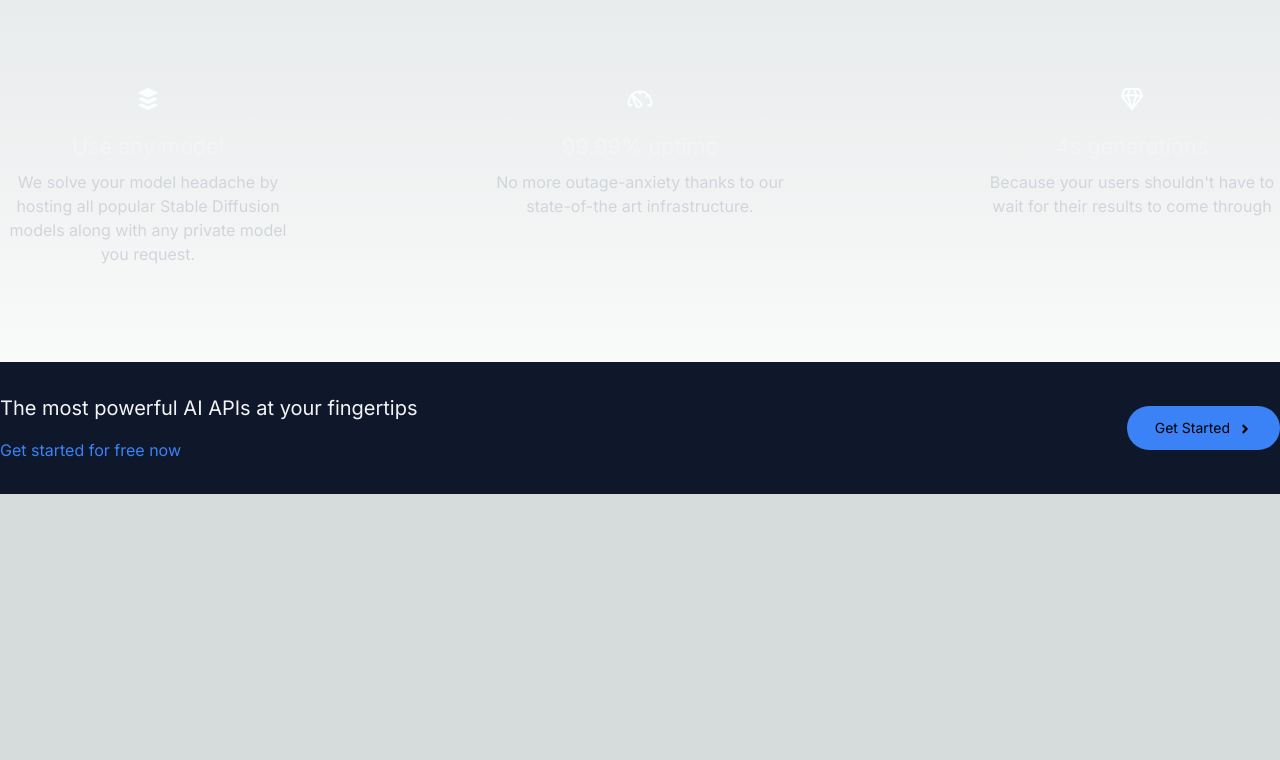
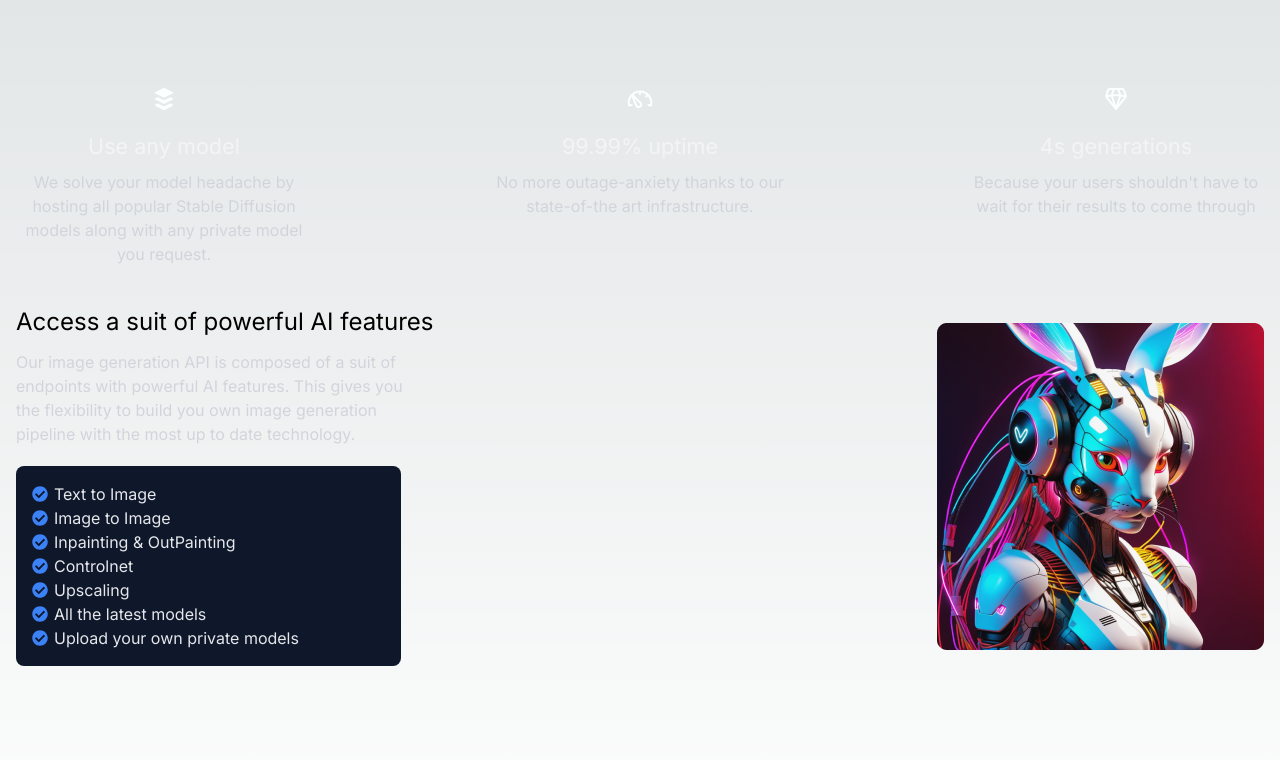
Before and after one commit to Fr0stm0urn3/lightsketch, a Next.js app: page /blog in a window 1280 px wide. Shown: the part 420-1180 px from the top of the page. Before the commit the page ends 914 px from the top, so only its background shows below. Built offline with nearby package versions, Linux system fonts and the light colour scheme.

Commit message:
AIFeatures component for blogPage

```diff
--- a/app/blog/page.jsx
+++ b/app/blog/page.jsx
@@ -1,6 +1,7 @@
 import Hero from "@/components/Hero"
 import personTwo from "@/assets/images/HeroPerson_Two.png"
 import Performances from "@/components/Performances"
+import AIFeatures from "@/components/AIFeatures"
 
 const BlogPage = () => {
   return (
@@ -11,6 +12,7 @@ const BlogPage = () => {
         editing apps.
       </Hero>
       <Performances />
+      <AIFeatures />
     </>
   )
 }
--- /dev/null
+++ b/components/AIFeatures.jsx
@@ -0,0 +1,54 @@
+import Image from "next/image"
+import bunnyAI from "@/assets/images/BunnyAI.png"
+import { FaCheckCircle } from "react-icons/fa"
+
+const AIFeatures = () => {
+  return (
+    <article className="container mx-auto px-4 flex flex-col justify-between items-center mt-10 lg:flex-row">
+      <div className="space-y-5">
+        <h3 className="text-2xl max-w-sm lg:max-w-md -mb-2">
+          Access a suit of powerful AI features{" "}
+        </h3>
+        <p className="max-w-[330px] lg:max-w-[400px] text-gray-300">
+          Our image generation API is composed of a suit of endpoints with powerful AI
+          features. This gives you the flexibility to build you own image generation
+          pipeline with the most up to date technology.{" "}
+        </p>
+        <ul className="text-gray-200 bg-slate-900 p-4 rounded-lg max-w-xs lg:max-w-[385px]">
+          <li className="flex items-center gap-1.5">
+            <FaCheckCircle className="text-blue-500" /> Text to Image
+          </li>
+          <li className="flex items-center gap-1.5">
+            <FaCheckCircle className="text-blue-500" /> Image to Image
+          </li>
+          <li className="flex items-center gap-1.5">
+            <FaCheckCircle className="text-blue-500" /> Inpainting & OutPainting
+          </li>
+          <li className="flex items-center gap-1.5">
+            <FaCheckCircle className="text-blue-500" /> Controlnet
+          </li>
+          <li className="flex items-center gap-1.5">
+            <FaCheckCircle className="text-blue-500" /> Upscaling
+          </li>
+          <li className="flex items-center gap-1.5">
+            <FaCheckCircle className="text-blue-500" /> All the latest models
+          </li>
+          <li className="flex items-center gap-1.5">
+            <FaCheckCircle className="text-blue-500" /> Upload your own private models
+          </li>
+        </ul>
+      </div>
+      <Image
+        sizes="100vw"
+        height={0}
+        width={0}
+        alt="BunnyAI"
+        src={bunnyAI}
+        className="mt-8 lg:mt-0"
+        priority
+      />
+    </article>
+  )
+}
+
+export default AIFeatures
--- a/components/Performances.jsx
+++ b/components/Performances.jsx
@@ -7,7 +7,7 @@ const Performances = ({ isHomePage = false }) => {
   return (
     <>
       {isHomePage ? (
-        <section className="flex flex-col container mx-auto mt-44 lg:mt-32 lg:flex-row lg:space-y-0 lg:justify-between gap-10">
+        <section className="flex flex-col container mx-auto px-4 mt-44 lg:mt-32 lg:flex-row lg:space-y-0 lg:justify-between gap-10">
           <Performance
             logo={logoOne}
             title={"Specialised headshot models"}
@@ -31,7 +31,7 @@ const Performances = ({ isHomePage = false }) => {
           />
         </section>
       ) : (
-        <section className="flex flex-col container mx-auto mt-44 lg:mt-32 lg:flex-row lg:space-y-0 lg:justify-between gap-10">
+        <section className="flex flex-col container mx-auto px-4 mt-44 lg:mt-32 lg:flex-row lg:space-y-0 lg:justify-between gap-10">
           <Performance
             logo={logoOne}
             title={"Use any model"}
--- a/components/PremiumService.jsx
+++ b/components/PremiumService.jsx
@@ -9,16 +9,16 @@ const PremiumService = () => {
 
   return (
     <div className="bg-slate-900  mt-24 py-8">
-      <div className="flex justify-between items-center container mx-auto  ">
+      <div className="px-4 flex flex-col justify-center lg:flex-row lg:justify-between items-center container mx-auto  ">
         <div>
-          <h3 className="text-gray-100 text-xl mb-4">
+          <h3 className="text-gray-100 text-2xl lg:text-xl lg:mb-4 max-w-64">
             The most powerful AI APIs at your fingertips
           </h3>
           <Link href={pathname === "/" ? "blog" : "/"} className="text-blue-500">
             Get started for free now
           </Link>
         </div>
-        <button className="flex items-center gap-2 bg-blue-500 py-3 px-7 rounded-3xl text-sm">
+        <button className="flex items-center gap-2 bg-blue-500 py-3 px-4 lg:px-7 rounded-3xl text-sm mt-4 lg:mt-0">
           Get Started <FaAngleRight className="mt-0.5" />
         </button>
       </div>
--- a/components/QualityGuaranty.jsx
+++ b/components/QualityGuaranty.jsx
@@ -7,7 +7,7 @@ const QualityGuaranty = () => {
   return (
     <>
       <div className="border border-slate-800 mt-24" />
-      <section className="container mx-auto my-16 flex flex-col justify-center items-center lg:flex-row lg:justify-between relative">
+      <section className="container mx-auto my-16 px-4 flex flex-col justify-center items-center lg:flex-row lg:justify-between relative">
         <div className="flex flex-col justify-center items-center space-y-3">
           <h3 className="text-2xl self-start font-semibold">Quality guaranty</h3>
           <p className="max-w-md text-gray-300">
```
Also changed, not shown: assets/images/BunnyAI.png (added).
